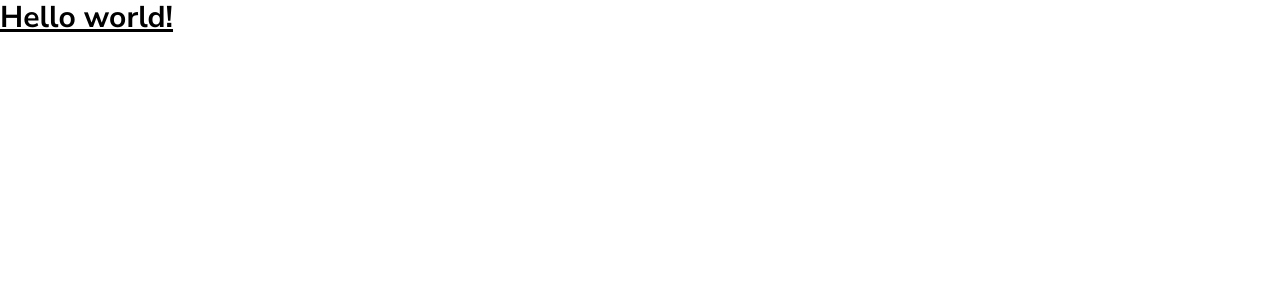
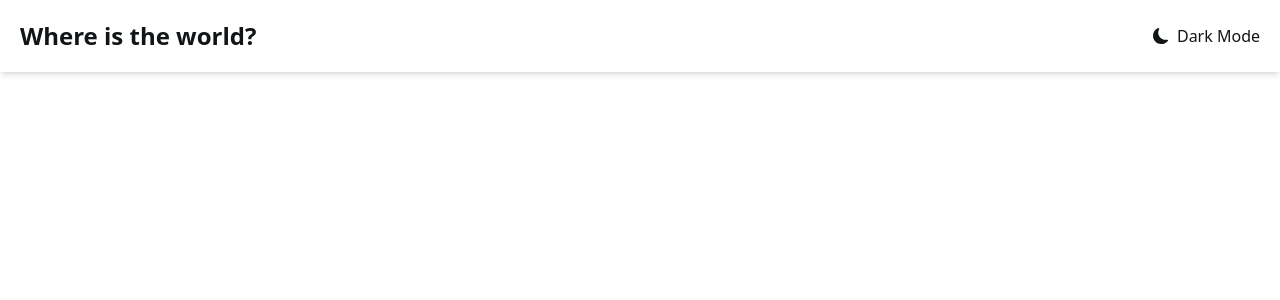
Before and after one commit to ahmedSabbahMohamed/rest-countries-api-with-color-theme-switcher-master, a React (Vite) app: page / in a window 1280 px wide. Shown: the top 300 px of the page. Built offline with nearby package versions, Linux system fonts and the light colour scheme.

Commit message:
finished header

```diff
--- a/src/App.tsx
+++ b/src/App.tsx
@@ -1,9 +1,14 @@
+import { useState } from "react";
+import Header from "./components/Header";
+
 function App() {
 
+  const [darkMode, setDarkMode] = useState(false)
+
   return (
-    <>
-      <h1 className="text-3xl font-myFont font-bold underline">Hello world!</h1>
-    </>
+    <div className={darkMode ? "dark": ""}>
+      <Header handleClick={() => setDarkMode(!darkMode)}/>
+    </div>
   );
 }
 
--- a/src/components/Header.tsx
+++ b/src/components/Header.tsx
@@ -1,22 +1,33 @@
-function Header() {
+import { BsMoonFill } from "react-icons/bs";
+
+interface HeaderProps {
+  handleClick: () => void; // Define the type for handleClick
+}
+
+function Header({ handleClick }: HeaderProps) {
   return (
-    <header className="">
+    <header className="bg-white dark:bg-d-vdBlue p-5 shadow-md">
+      <nav className="container mx-auto">
+        <div className="flex justify-between items-center text-l-vdBlue dark:text-white">
+          <h1 className="text-xl md:text-2xl font-semibold">
+            Where is the world?
+          </h1>
 
-        <nav className="">
           <div className="">
-                <div className="">
-                    <h1 className="">Where is the world?</h1>
-                </div>
-                <div className="">
-                    <ul>
-                        <li className="">icon</li>
+            <ul
+              onClick={handleClick}
+              className="cursor-pointer flex items-center gap-2"
+            >
+              <li className="dark:text-white">
+                <BsMoonFill />
+              </li>
               <li className="">Dark Mode</li>
             </ul>
           </div>
         </div>
       </nav>
     </header>
-  )
+  );
 }
 
-export default Header
+export default Header;
```
Lines whose indentation alone changed are shown as unchanged.
